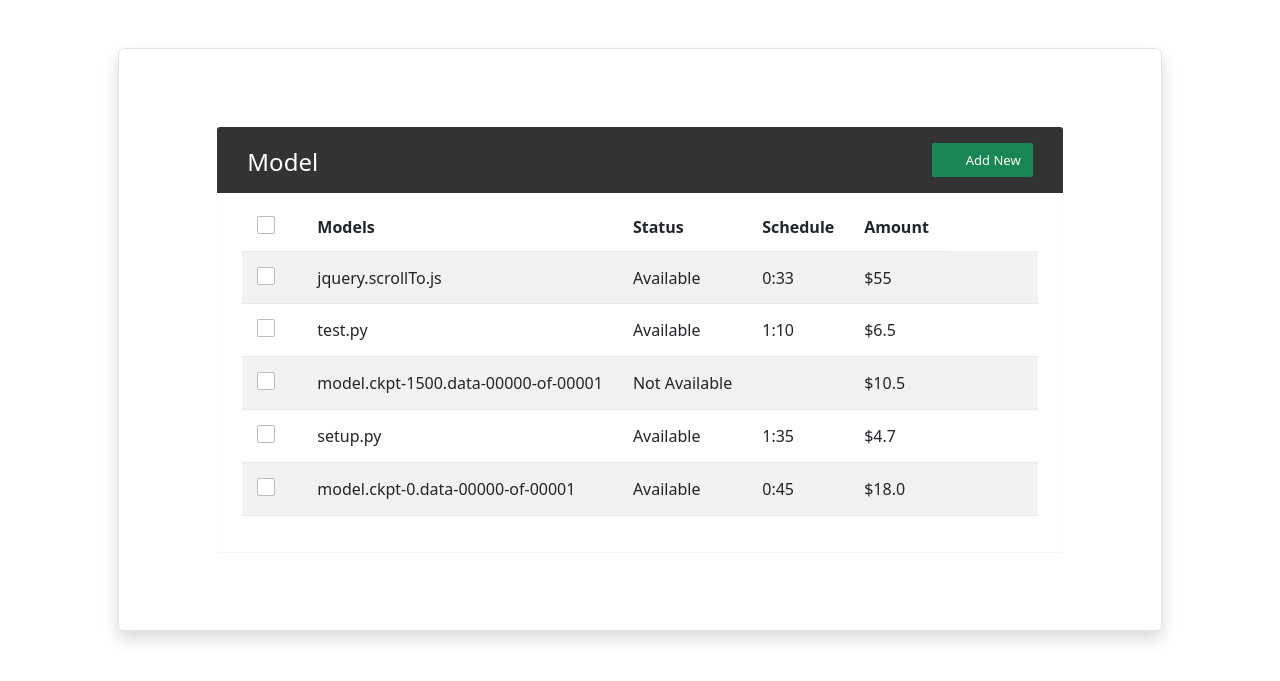
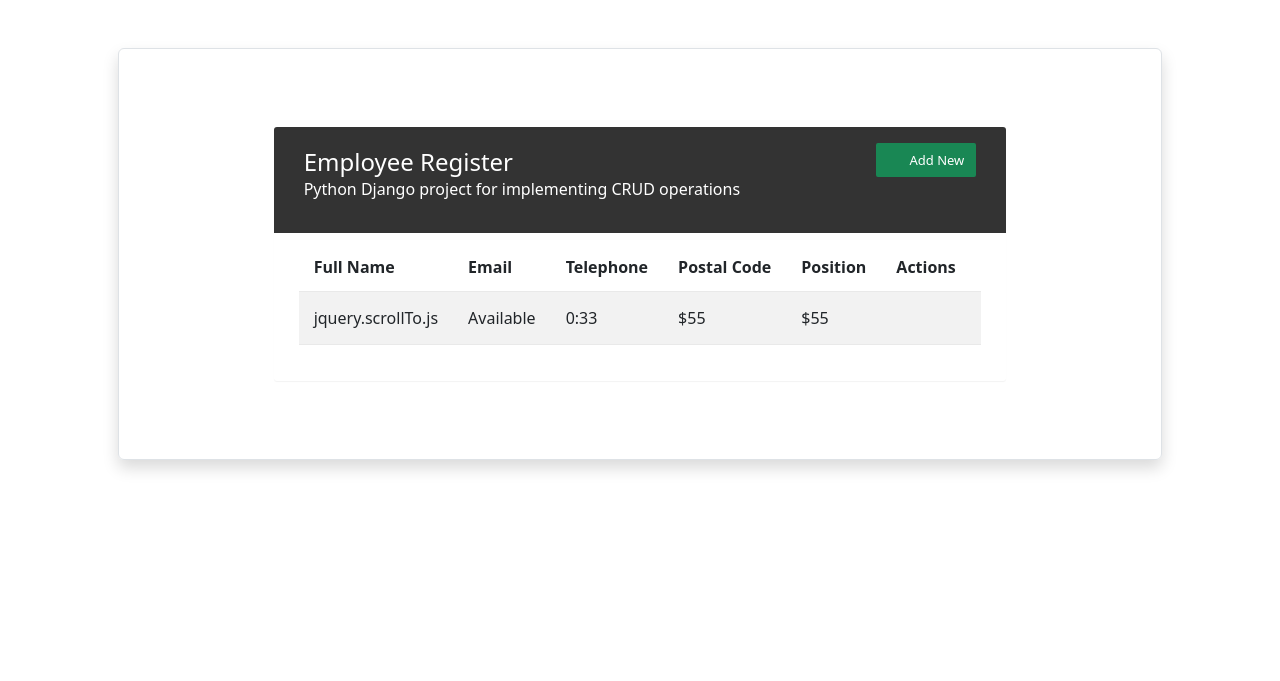
Before and after one commit to Lil-Code30/django-crud-app, a Django app: template templates/index.html in a window 1280 px wide. Shown: the top 681 px of the page. Run offline with Django 3.2, Linux system fonts and the light colour scheme; the template is opened without the code that fills it, so the values that code supplies are empty.

Commit message:
Modifying the home page

```diff
--- a/templates/index.html
+++ b/templates/index.html
@@ -15,106 +15,34 @@
         <div class="table-wrapper">
           <div class="table-title">
             <div class="row">
-              <div class="col-sm-6">
-                <h2>Model</h2>
+              <div class="col-md-8">
+                <h2>Employee Register</h2>
+                <p> Python Django project for implementing CRUD operations</p>
               </div>
-              <div class="col-sm-6">
+              <div class="col-md">
                 <a href="#addModel" class="btn btn-success" data-toggle="modal"><i class="material-icons">&#xE147;</i> <span>Add New </span></a>
 
               </div>
             </div>
           </div>
           <table class="table table-striped table-hover">
-            <thead>
+            <thead class="thead-dark">
               <tr>
-                <th>
-                  <span class="custom-checkbox">
-                                      <input type="checkbox" id="selectAll">
-                                      <label for="selectAll"></label>
-                  </span>
-                </th>
-                <th>Models</th>
-                <th>Status</th>
-                <th>Schedule</th>
-                <th>Amount</th>
+                <th>Full Name</th>
+                <th>Email</th>
+                <th>Telephone</th>
+                <th>Postal Code</th>
+                <th>Position</th>
+                <th>Actions</th>
               </tr>
             </thead>
             <tbody>
               <tr>
-                <td>
-                  <span class="custom-checkbox">
-                                      <input type="checkbox" id="checkbox1" name="options[]" value="1">
-                                      <label for="checkbox1"></label>
-                                  </span>
-                </td>
                 <td>jquery.scrollTo.js</td>
                 <td>Available</td>
                 <td>0:33</td>
                 <td>$55</td>
-                <td>
-                  <a href="#editEmployeeModal" class="edit" data-toggle="modal"><i class="material-icons" data-toggle="tooltip" title="Edit">&#xE254;</i></a>
-                  <a href="#deleteEmployeeModal" class="delete" data-toggle="modal"><i class="material-icons" data-toggle="tooltip" title="Delete">&#xE872;</i></a>
-                </td>
-              </tr>
-              <tr>
-                <td>
-                  <span class="custom-checkbox">
-                                      <input type="checkbox" id="checkbox2" name="options[]" value="1">
-                                      <label for="checkbox2"></label>
-                                  </span>
-                </td>
-                <td>test.py</td>
-                <td>Available</td>
-                <td>1:10</td>
-                <td>$6.5</td>
-                <td>
-                  <a href="#editEmployeeModal" class="edit" data-toggle="modal"><i class="material-icons" data-toggle="tooltip" title="Edit">&#xE254;</i></a>
-                  <a href="#deleteEmployeeModal" class="delete" data-toggle="modal"><i class="material-icons" data-toggle="tooltip" title="Delete">&#xE872;</i></a>
-                </td>
-              </tr>
-              <tr>
-                <td>
-                  <span class="custom-checkbox">
-                                      <input type="checkbox" id="checkbox3" name="options[]" value="1">
-                                      <label for="checkbox3"></label>
-                                  </span>
-                </td>
-                <td>model.ckpt-1500.data-00000-of-00001</td>
-                <td>Not Available</td>
-                <td></td>
-                <td>$10.5</td>
-                <td>
-                  <a href="#editEmployeeModal" class="edit" data-toggle="modal"><i class="material-icons" data-toggle="tooltip" title="Edit">&#xE254;</i></a>
-                  <a href="#deleteEmployeeModal" class="delete" data-toggle="modal"><i class="material-icons" data-toggle="tooltip" title="Delete">&#xE872;</i></a>
-                </td>
-              </tr>
-              <tr>
-                <td>
-                  <span class="custom-checkbox">
-                                      <input type="checkbox" id="checkbox4" name="options[]" value="1">
-                                      <label for="checkbox4"></label>
-                                  </span>
-                </td>
-                <td>setup.py</td>
-                <td>Available</td>
-                <td>1:35</td>
-                <td>$4.7</td>
-                <td>
-                  <a href="#editEmployeeModal" class="edit" data-toggle="modal"><i class="material-icons" data-toggle="tooltip" title="Edit">&#xE254;</i></a>
-                  <a href="#deleteEmployeeModal" class="delete" data-toggle="modal"><i class="material-icons" data-toggle="tooltip" title="Delete">&#xE872;</i></a>
-                </td>
-              </tr>
-              <tr>
-                <td>
-                  <span class="custom-checkbox">
-                                      <input type="checkbox" id="checkbox5" name="options[]" value="1">
-                                      <label for="checkbox5"></label>
-                                  </span>
-                </td>
-                <td>model.ckpt-0.data-00000-of-00001</td>
-                <td>Available</td>
-                <td>0:45</td>
-                <td>$18.0</td>
+                <td>$55</td>
                 <td>
                   <a href="#editEmployeeModal" class="edit" data-toggle="modal"><i class="material-icons" data-toggle="tooltip" title="Edit">&#xE254;</i></a>
                   <a href="#deleteEmployeeModal" class="delete" data-toggle="modal"><i class="material-icons" data-toggle="tooltip" title="Delete">&#xE872;</i></a>
```
